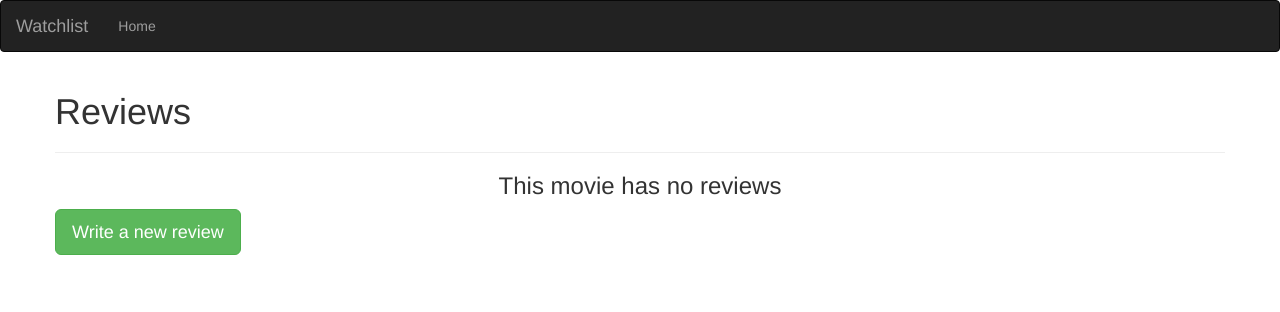
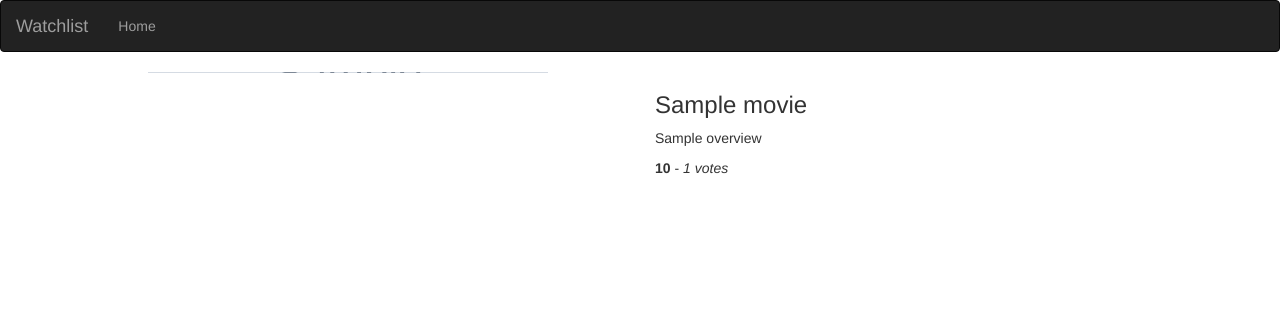
Before and after one commit to fobiero/Watchlist, a Flask app: template app/templates/movie.html in a window 1280 px wide. Shown: the top 312 px of the page. Run offline with Flask 2, Linux system fonts and the light colour scheme; the template is opened without the code that fills it: most values are stand-ins (such as "Sample title", 1, 10 or a date in 2020); grey boxes marked "Sample" are stand-in pictures; parts of the project's set-up code (start-up, migrations or seed data) failed here and were passed over; some libraries are stand-ins or nearby versions.

Commit message:
clean code

```diff
--- a/app/__init__.py
+++ b/app/__init__.py
@@ -1,9 +1,7 @@
-# from concurrent.futures.process import _threads_wakeups
+
 from flask import Flask
 from .config import DevConfig
 from flask_bootstrap import Bootstrap
-# from app import views
-# from app import error
 
 # Initializing application
 app = Flask(__name__, instance_relative_config = True)
@@ -15,6 +13,5 @@ app.config.from_pyfile('config.py', silent=True)
 # Initializing Flask Extensions
 bootstrap = Bootstrap(app)
 
-
 from app import views
 from app import error
--- a/app/config.py
+++ b/app/config.py
@@ -1,11 +1,9 @@
+
 class Config:
     '''
     General configuration parent class
     '''
-    pass
-
     MOVIE_API_BASE_URL ='https://api.themoviedb.org/3/movie/{}?api_key={}'
-
 
 class ProdConfig(Config):
     '''
--- a/app/models/movie.py
+++ b/app/models/movie.py
@@ -7,6 +7,6 @@ class Movie:
         self.id =id
         self.title = title
         self.overview = overview
-        self.poster = "https://image.tmdb.org/t/p/w500/" + poster
+        self.poster = 'https://image.tmdb.org/t/p/w500/'+ poster
         self.vote_average = vote_average
         self.vote_count = vote_count
--- a/app/request.py
+++ b/app/request.py
@@ -28,7 +28,6 @@ def get_movies(category):
 
     return movie_results
 
-# @TODO: Iterate to get movie_list
 def process_results(movie_list):
     '''
     Function  that processes the movie result and transform them to a list of Objects
@@ -54,7 +53,6 @@ def process_results(movie_list):
 
     return movie_results
 
-# @TODO: Get movies byID
 def get_movie(id):
     get_movie_details_url = base_url.format(id,api_key)
 
@@ -75,7 +73,6 @@ def get_movie(id):
 
     return movie_object
 
-# @TODO: Search functionality
 def search_movie(movie_name):
     search_movie_url = 'https://api.themoviedb.org/3/search/movie?api_key={}&query={}'.format(api_key,movie_name)
     with urllib.request.urlopen(search_movie_url) as url:
@@ -88,5 +85,4 @@ def search_movie(movie_name):
             search_movie_list = search_movie_response['results']
             search_movie_results = process_results(search_movie_list)
 
-
     return search_movie_results
--- a/app/templates/macros.html
+++ b/app/templates/macros.html
@@ -1,7 +1,10 @@
-<!-- Displaying reviews macro -->
-{% macro displayReviews(review_list) %} {% for review in review_list %}
-<div class="col-xs-12 col-sm-4 col-md-4 col-lg-4 review-card">
-    <h2> {{ review.title}} </h2>
-    <p> {{ review.review | truncate(30) }}</p>
+{% macro displayMovieList(movie_list) %} {% for movie in movie_list %}
+<div class="col-xs-12 col-sm-4 col-md-2 col-lg-2 movie-card">
+    <img src="{{ movie.poster }}" alt="{{ movie.title }} poster" class="img-responsive">
+    <li class="text-center">
+        <a href="/movie/{{movie.id}}">
+                    {{ movie.title|truncate(10)}}</a>
+    </li>
 </div>
+
 {% endfor %} {% endmacro %}
--- a/app/templates/movie.html
+++ b/app/templates/movie.html
@@ -1,16 +1,22 @@
-{% import 'macros.html' as macro%}
-<!-- end import  -->
 {% extends 'base.html'%}
 <!-- Content block -->
 {% block content %}
 <div class="container">
+
     <!-- Poster background -->
     <div class="row">
+        <div class="col-xs-6 col-sm-6 col-md-6 col-lg-6 posterPath" style="background: url({{movie.poster}}) no-repeat center center">
+        </div>
 
-        <h1>Reviews</h1>
-        <hr> {% if reviews %} {{macro.displayReviews(reviews)}} {% else%}
-        <h3 class="text-center">This movie has no reviews </h3>
-        <a class="btn btn-success btn-lg text-center" href="/movie/review/new/{{movie.id}}"> Write a new review</a> {% endif %}
+        <div class="col-xs-6 col-sm-6 col-md-6 col-lg-6 movie-details">
+            <h3>{{ movie.title }}</h3>
+
+            <p class="overview"> {{ movie.overview }}</p>
+            <p class="ratings"> <b> {{ movie.vote_average }}</b> - <i>{{ movie.vote_count}} votes </i> </p>
+
+
+        </div>
     </div>
+
 </div>
 {% endblock %}
--- a/run.py
+++ b/run.py
@@ -1,6 +1,4 @@
 from app import app
-# from flask import current_app
-
 
 if __name__ == '__main__':
     app.run()
```
Also changed, not shown: app/forms.py (deleted, +0 -10 lines), app/models/review.py (+12 -10 lines), app/templates/index.html (+6 -16 lines), app/views.py (+3 -28 lines).
